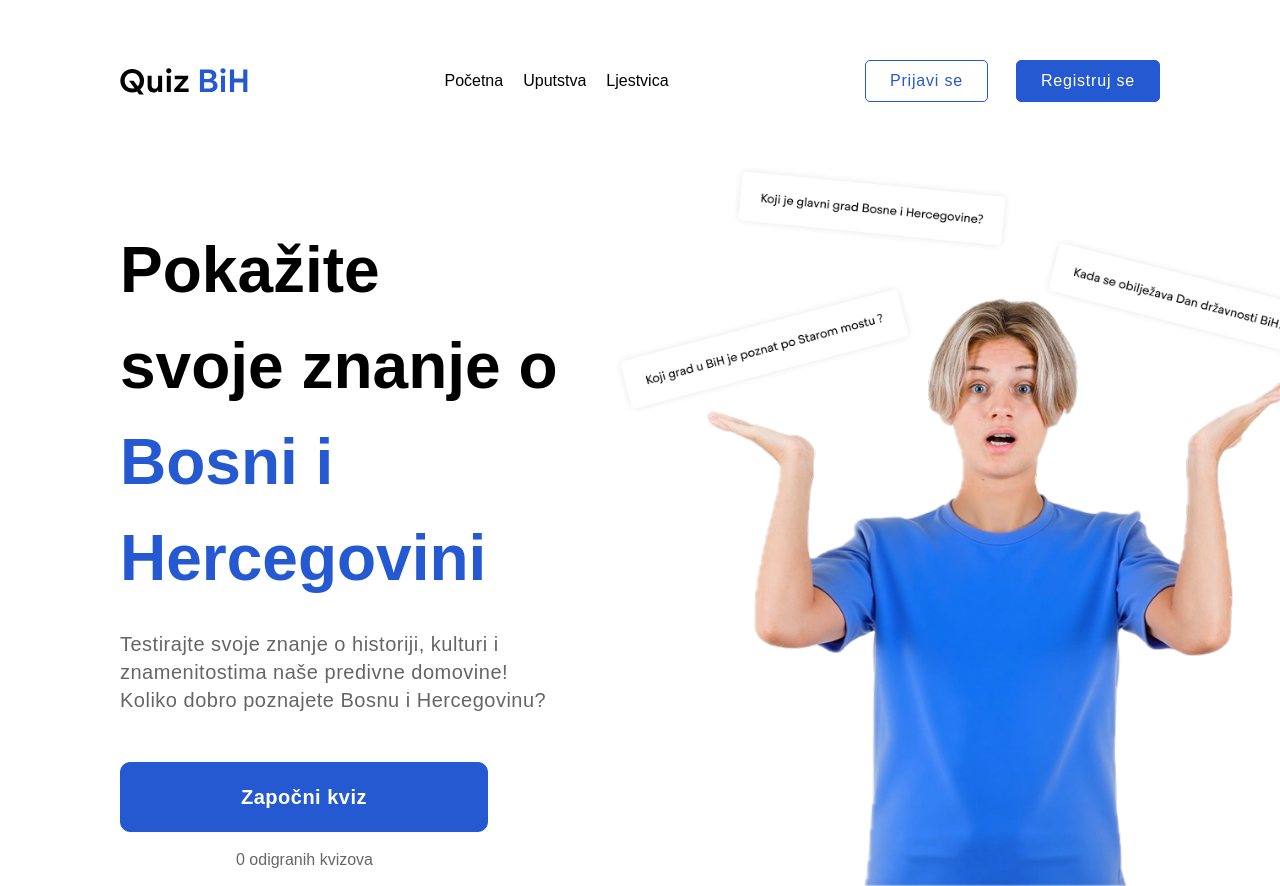
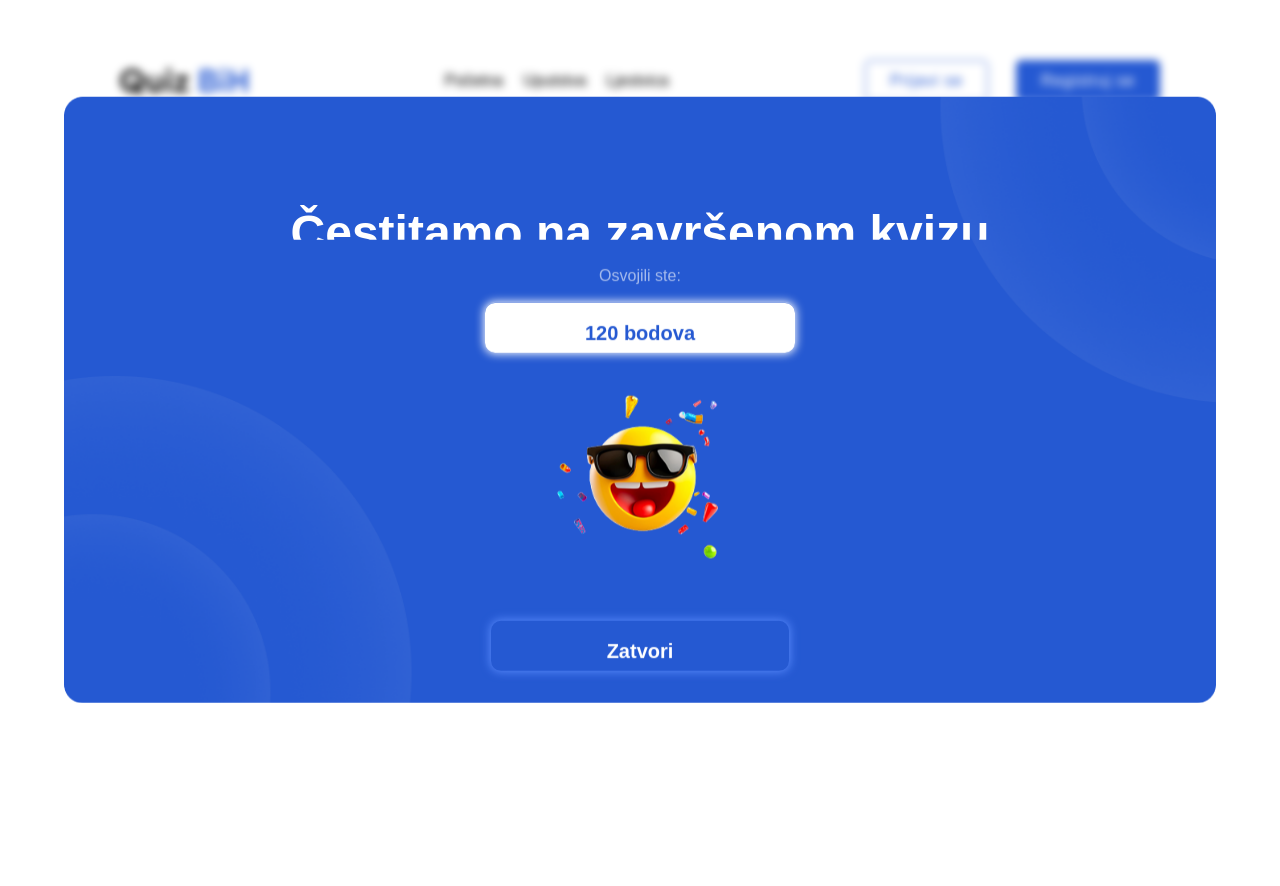
Before and after one commit to amer-5/quiz-app, a React (Vite) app: page /test in a window 1280 px wide. After the commit the page ends 800 px from the top, so only its background shows below. Built offline with nearby package versions, Linux system fonts and the light colour scheme; a web font is replaced by a local one.

Commit message:
Popup 2 done

```diff
--- a/src/App.tsx
+++ b/src/App.tsx
@@ -12,6 +12,7 @@ import Leaderboard from "./pages/leaderboard.tsx";
 import Quiz from "./pages/quiz.tsx";
 import Login from "./pages/login.tsx";
 import Register from "./pages/register.tsx";
+import QuizDonePopup from "./components/quizDonePopup.tsx";
 
 const AppContent = () => {
   const location = useLocation();
@@ -20,7 +21,7 @@ const AppContent = () => {
   );
 
   return (
-    <>
+    <div className="z-10">
       {isLoginOrRegister || <Navigation />}
       <Routes>
         <Route path="/" element={<Home />} />
@@ -30,8 +31,9 @@ const AppContent = () => {
         <Route path="/quiz" element={<Quiz />} />
         <Route path="/register" element={<Register />} />
         <Route path="/login" element={<Login />} />
+        <Route path="/test" element={<QuizDonePopup />} />
       </Routes>
-    </>
+    </div>
   );
 };
 
--- /dev/null
+++ b/src/components/quizDonePopup.tsx
@@ -0,0 +1,45 @@
+import { Link } from "react-router-dom";
+import bg from "../assets/blue-bg2.png";
+import emoji from "../assets/icons/popup2.png";
+import Button from "./button";
+import usePopup from "../hooks/togglePopup";
+
+const QuizDonePopup: React.FC = () => {
+  const { closePopup } = usePopup();
+  const points = 120;
+
+  return (
+    <div
+      className=" fixed inset-0 bg-opacity-50 backdrop-blur-xs z-40 transition-3"
+      id="popup"
+      onClick={closePopup}
+    >
+      <div
+        style={{
+          backgroundImage: `url(${bg})`,
+          backgroundSize: "cover",
+          backgroundRepeat: "no-repeat",
+          backgroundPosition: "center",
+        }}
+        className="w-[90vw] aspect-[19/10] fixed left-[50%] translate-[-50%] top-[50%] z-50 flex flex-col items-center py-8 rounded-[16px]"
+      >
+        <h2 className="text-5xl text-center font-bold text-white overflow-hidden pt-20">
+          Čestitamo na završenom kvizu
+        </h2>
+        <p className="text-white opacity-60 py-6">Osvojili ste:</p>
+        <Button
+          buttonText={`${points} bodova`}
+          className="text-[#2559D2] font-bold text-xl bg-white rounded-[10px] py-4 px-25 shadow-[0px_0px_10px_1px_#ffffff]"
+        />
+        <img src={emoji} alt="/" className="my-4 mt-6 scale-125 pt-6" />
+        <Button
+          buttonText="Zatvori"
+          onClick={closePopup}
+          className="text-white font-bold text-xl rounded-[10px] py-4 px-29 shadow-[0px_0px_10px_1px_#5788FA] mt-14 cursor-pointer"
+        />
+      </div>
+    </div>
+  );
+};
+
+export default QuizDonePopup;
--- a/src/components/quizPopup.tsx
+++ b/src/components/quizStartPopup.tsx
@@ -1,6 +1,6 @@
 import { Link } from "react-router-dom";
 import bg from "../assets/blue-bg2.png";
-import emoji from "../assets/icons/emoji.png";
+import emoji from "../assets/icons/popup1.png";
 import Button from "./button";
 import usePopup from "../hooks/togglePopup";
 
@@ -20,7 +20,7 @@ const QuizPopup: React.FC = () => {
           backgroundRepeat: "no-repeat",
           backgroundPosition: "center",
         }}
-        className="w-[75vw] aspect-[19/10] fixed left-[50%] translate-[-50%] top-[50%] z-50 flex flex-col justify-around items-center py-8 rounded-[16px]"
+        className="w-[90vw] aspect-[19/10] fixed left-[50%] translate-[-50%] top-[50%] z-50 flex flex-col justify-around items-center py-8 rounded-[16px]"
       >
         <h2 className="text-white font-bold text-[2.5rem] text-center">
           Spremite se za Quiz BiH
--- a/src/hooks/getTopScores.ts
+++ b/src/hooks/getTopScores.ts
@@ -1,4 +1,5 @@
 import { useEffect, useState } from "react";
+import fetchData from "./fetchData";
 
 interface User {
   name: string;
@@ -7,10 +8,10 @@ interface User {
   placement: number;
 }
 
-export const useSortUsers = async (users: User[]): User[] => {
+export const useSortUsers = (users: User[]): User[] => {
   const [sortedUsers, setSortedUsers] = useState<User[]>([]);
 
-  const response = await fetch("/api/users")
+  fetchData({ url: "/api/users" }).then((data) => setSortedUsers(data));
 
   useEffect(() => {
     if (users.length > 0) {
--- a/src/hooks/togglePopup.ts
+++ b/src/hooks/togglePopup.ts
@@ -19,7 +19,7 @@ const usePopup = () => {
       popup.classList.add("opacity-0");
       setTimeout(() => {
         popup.classList.add("hidden");
-      }, 200);
+      }, 0);
       setIsVisible(false);
     }
   };
--- a/src/pages/guides.tsx
+++ b/src/pages/guides.tsx
@@ -4,7 +4,7 @@ import Image3 from "../assets/cards/card-3.png";
 import magic_wand from "../assets/icons/magic_wand.svg";
 import Card from "../components/card";
 import Button from "../components/button";
-import QuizPopup from "../components/quizPopup";
+import QuizPopup from "../components/quizStartPopup";
 import usePopup from "../hooks/togglePopup";
 import { Link } from "react-router-dom";
 
--- a/src/pages/home.tsx
+++ b/src/pages/home.tsx
@@ -1,6 +1,6 @@
 import Button from "../components/button";
 import bgImage from "../assets/home-bg.png";
-import QuizPopup from "../components/quizPopup";
+import QuizPopup from "../components/quizStartPopup";
 import usePopup from "../hooks/togglePopup";
 
 const odigranihKvizova = 0;
--- a/src/pages/leaderboard.tsx
+++ b/src/pages/leaderboard.tsx
@@ -1,7 +1,7 @@
 import ScoreCard from "../components/scoreCard";
 import Button from "../components/button";
 import backgroundImage from "../assets/blue-bg.png";
-import QuizPopup from "../components/quizPopup";
+import QuizPopup from "../components/quizStartPopup";
 import usePopup from "../hooks/togglePopup";
 // import { useSortUsers, useUserPlacement } from "../hooks/getTopScores";
 
--- a/src/pages/login.tsx
+++ b/src/pages/login.tsx
@@ -20,7 +20,10 @@ const Login = () => {
   const navigate = useNavigate();
   const { openPopup } = togglePopup();
 
-  const handleLogin = async () => {
+  const handleLogin = async (e?: React.FormEvent) => {
+    if (e) {
+      e.preventDefault(); // Spriječite defaultno ponašanje forme
+    }
     setLoading(true);
     try {
       const { success, message, statusCode } = await loginUser(email, password);
@@ -55,7 +58,7 @@ const Login = () => {
         <p className="opacity-60 mb-10">Unesite informacije za prijavu</p>
         <AuthButton providerImg={googleIco} providerName="Google" />
         <p className="opacity-40 text-center font-light my-6">ili</p>
-        <div className="space-y-8 my-6">
+        <form onSubmit={handleLogin} className="space-y-8 my-6">
           <Input
             inputPlaceholder="E-mail adresa"
             onChange={(e) => setEmail(e.target.value)}
@@ -65,7 +68,6 @@ const Login = () => {
             type="password"
             onChange={(e) => setPassword(e.target.value)}
           />
-        </div>
           <div className="flex items-center justify-between mb-12">
             <p className="opacity-60">Zaboravili ste lozinku?</p>
             <Link to="/reset-pw" className="text-[#2559D2]">
@@ -83,6 +85,7 @@ const Login = () => {
             onClick={handleLogin}
             className="w-full bg-[#2559D2] text-white rounded-[10px] py-3.5 my-4 cursor-pointer"
           />
+        </form>
         <div className="flex items-center justify-center gap-2">
           <p className="opacity-60">Nemate račun?</p>
           <Link to="/register" className="text-[#2559D2]">
--- a/src/pages/register.tsx
+++ b/src/pages/register.tsx
@@ -23,7 +23,10 @@ const Register = () => {
   const navigate = useNavigate();
   const { openPopup } = usePopup();
 
-  const handleRegister = async () => {
+  const handleRegister = async (e?: React.FormEvent) => {
+    if (e) {
+      e.preventDefault();
+    }
     setLoading(true);
     try {
       const { success, message } = await registerUser(
@@ -56,7 +59,7 @@ const Register = () => {
         <p className="opacity-60 mb-10">Popunite informacije za registraciju</p>
         <AuthButton providerImg={googleIco} providerName="Google" />
         <p className="opacity-40 text-center font-light my-6">ili</p>
-        <div className="space-y-8 my-6">
+        <form onSubmit={handleRegister} className="space-y-8 my-6">
           <Input
             inputPlaceholder="Korisničko ime"
             onChange={(e) => setUsername(e.target.value)}
@@ -78,7 +81,6 @@ const Register = () => {
             type="password"
             onChange={(e) => setPassword(e.target.value)}
           />
-        </div>
           {error && (
             <p className="text-red-500 mb-4">
               {error && "Došlo je do greške prilikom registracije"}
@@ -90,6 +92,7 @@ const Register = () => {
             onClick={handleRegister}
             className="w-full bg-[#2559D2] text-white rounded-[10px] py-3.5 my-4 mt-14 cursor-pointer"
           />
+        </form>
         <div className="flex items-center justify-center gap-2">
           <p className="opacity-60">Već imate račun?</p>
           <Link to="/login" className="text-[#2559D2]">
```
Also changed, not shown: src/assets/icons/popup1.png (added), src/assets/icons/popup2.png (renamed from src/assets/icons/emoji.png). Lines whose indentation alone changed are shown as unchanged.
